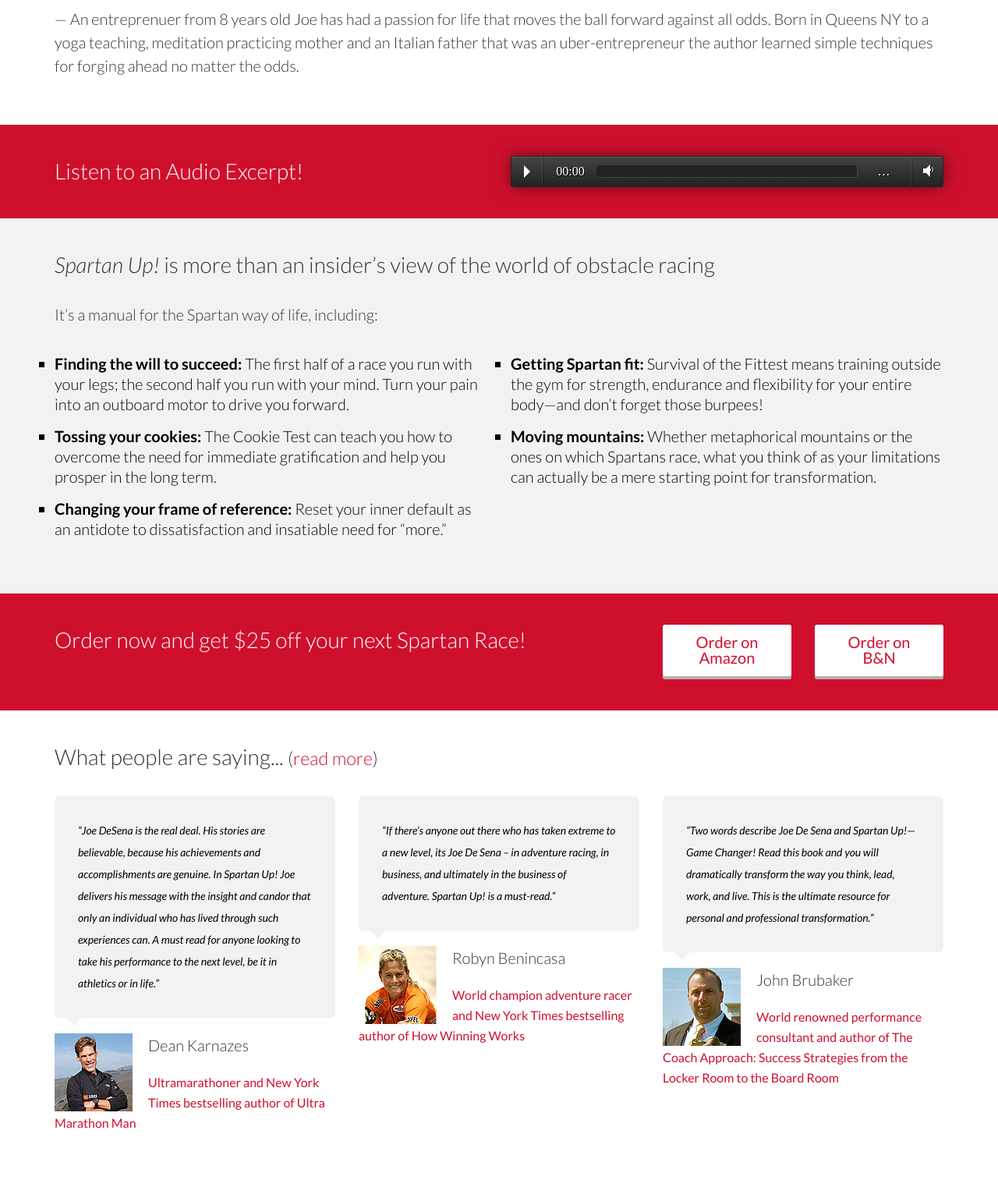
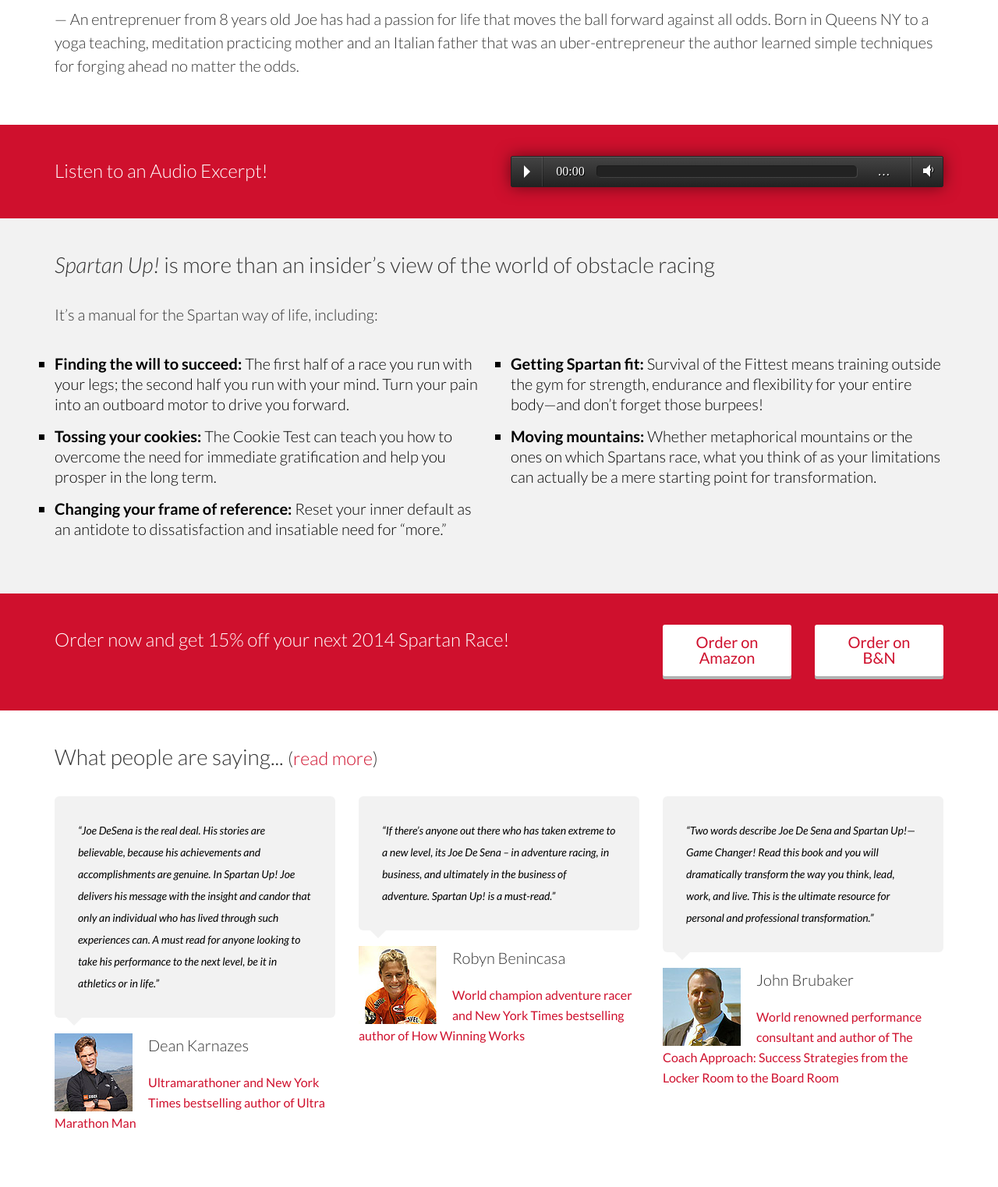
Before and after one commit to SpartanRaceInc/SpartanUp_Book, a PHP site: page / in a window 1280 px wide. Shown: the part 1018-2540 px from the top of the page at 78% size. Run offline with PHP 8.4, Linux system fonts and the light colour scheme.

Commit message:
Updates discount messaging

```diff
--- a/css/spartan.css
+++ b/css/spartan.css
@@ -148,6 +148,10 @@ ul.info li {
 	height: auto;
 }
 
+.hero-section h2 {
+	font-size: 24px;
+}
+
 .teaser img {
 	margin: 50px 0;
 }
--- a/partials/buysavehero.php
+++ b/partials/buysavehero.php
@@ -5,7 +5,7 @@
 			<div class="container">
 				<div class="row">
 					<div class="col-sm-8 hero-text">
-						<h2>Order now and get $25 off your next Spartan Race!</h2>
+						<h2>Order now and get 15% off your next 2014 Spartan Race!</h2>
 					</div>
 					<div class="col-sm-2">
 						<a href="http://www.spartanrace.com/spartan-up-amz" class="button-dark">Order on Amazon</a>
```
